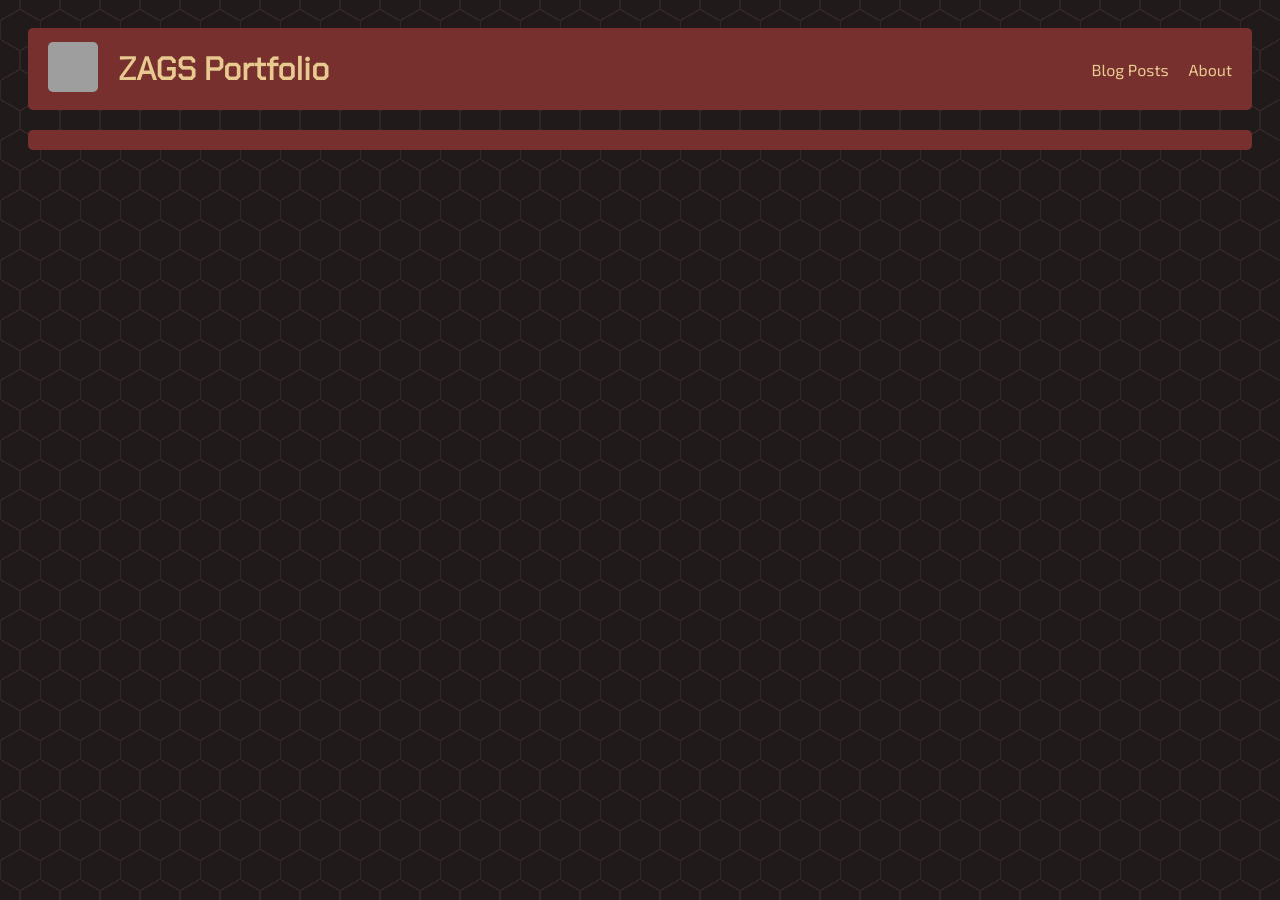
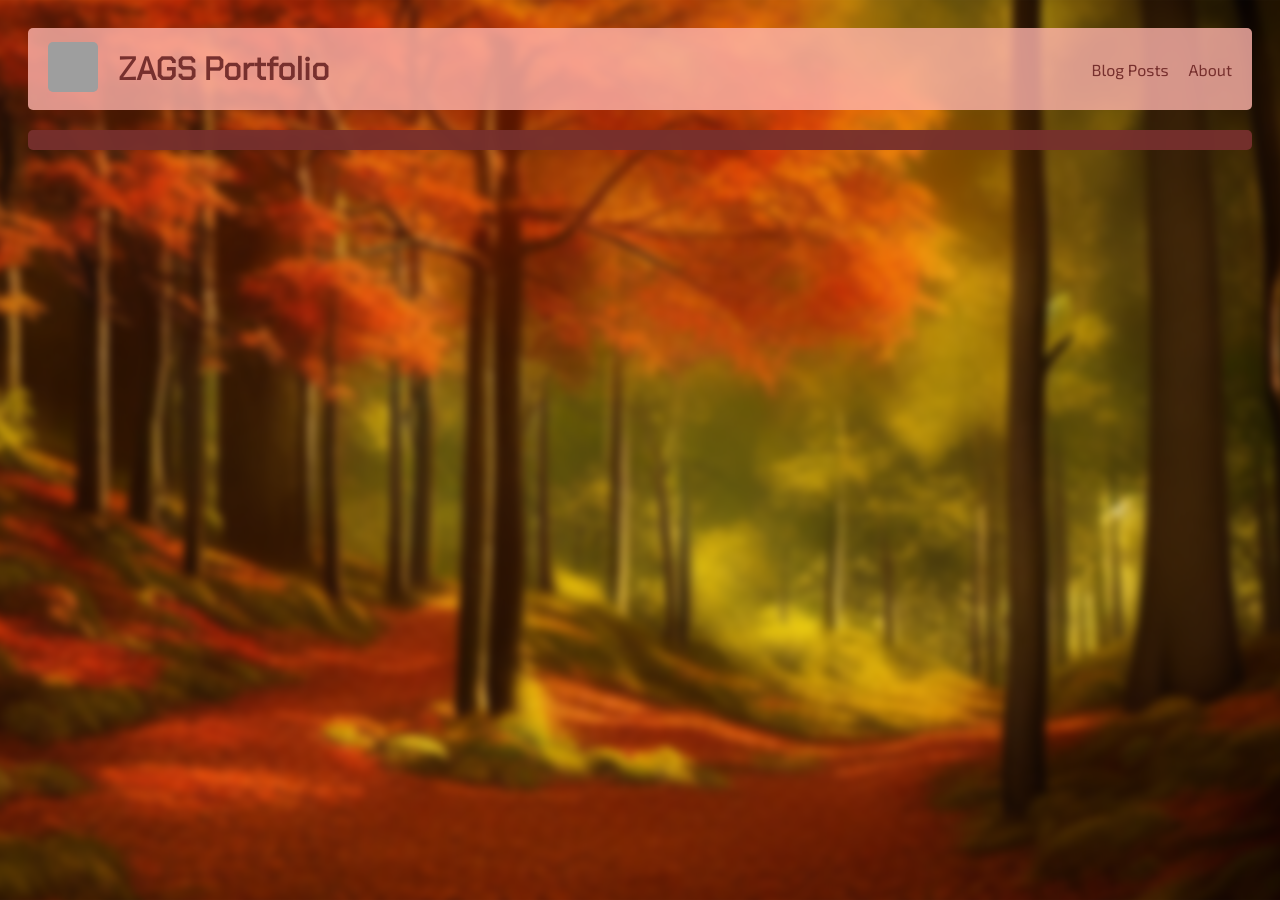
Before and after one commit to Pinemark-Gale/Pinemark-Gale.github.io, a Jekyll site: the page built from index.markdown, in a window 1280 px wide. Built offline with Jekyll 4.4.1, drawn with Linux system fonts in a browser that asks for light colours; grey boxes are pictures that could not be loaded.

Commit message:
Small styling iterations.

```diff
--- a/_sass/body-content.scss
+++ b/_sass/body-content.scss
@@ -2,22 +2,39 @@
  * of a webpage.
  * *******************************/
  body {
-    background:
-    radial-gradient(circle farthest-side at 0% 50%,$dark-background 23.5%,rgba(240,166,17,0) 0)21px 30px,
-    radial-gradient(circle farthest-side at 0% 50%,$dark-background-highlight 24%,rgba(240,166,17,0) 0)19px 30px,
-    linear-gradient($dark-background 14%,rgba(240,166,17,0) 0, rgba(240,166,17,0) 85%,$dark-background 0)0 0,
-    linear-gradient(150deg,$dark-background 24%, $dark-background-highlight 0, $dark-background-highlight 26%,rgba(240,166,17,0) 0,rgba(240,166,17,0) 74%,$dark-background-highlight 0,$dark-background-highlight 76%,$dark-background 0)0 0,
-    linear-gradient(30deg, $dark-background 24%,$dark-background-highlight 0, $dark-background-highlight 26%,rgba(240,166,17,0) 0,rgba(240,166,17,0) 74%,$dark-background-highlight 0,$dark-background-highlight 76%,$dark-background 0)0 0,
-    linear-gradient(90deg,$dark-background-highlight 2%,$dark-background 0,$dark-background 98%,$dark-background 0%)0 0 $dark-background;
-    background-size: 40px 60px;
-    padding: 20px;
+   //  background:
+   //  radial-gradient(circle farthest-side at 0% 50%,$dark-background 23.5%,rgba(240,166,17,0) 0)21px 30px,
+   //  radial-gradient(circle farthest-side at 0% 50%,$dark-background-highlight 24%,rgba(240,166,17,0) 0)19px 30px,
+   //  linear-gradient($dark-background 14%,rgba(240,166,17,0) 0, rgba(240,166,17,0) 85%,$dark-background 0)0 0,
+   //  linear-gradient(150deg,$dark-background 24%, $dark-background-highlight 0, $dark-background-highlight 26%,rgba(240,166,17,0) 0,rgba(240,166,17,0) 74%,$dark-background-highlight 0,$dark-background-highlight 76%,$dark-background 0)0 0,
+   //  linear-gradient(30deg, $dark-background 24%,$dark-background-highlight 0, $dark-background-highlight 26%,rgba(240,166,17,0) 0,rgba(240,166,17,0) 74%,$dark-background-highlight 0,$dark-background-highlight 76%,$dark-background 0)0 0,
+   //  linear-gradient(90deg,$dark-background-highlight 2%,$dark-background 0,$dark-background 98%,$dark-background 0%)0 0 $dark-background;
+   //  background-size: 40px 60px;
+   padding: 20px;
+ }
+
+ .background-image {
+   background-image: url(images/forest_background.png);
+   background-position: center;
+   background-repeat: repeat;
+   background-size: cover;
+   display: block;
+   filter: blur(4px);
+   height: 102%;
+   left: -1%;
+   position: fixed;
+   top: -1%;
+   width: 102%;
+   z-index: 0;
  }
 
  .content {
-    background-color: $maroon;
+    background-color: $maroona;
     border-radius: $small-corner;
     color: $font-main;
     padding: $item-padding-medium;
     margin-bottom: $item-margin-large;
     margin-top: $item-margin-large;
+    position: relative;
+    z-index: 10;
  }
--- a/_sass/navigation.scss
+++ b/_sass/navigation.scss
@@ -3,21 +3,25 @@
  * *******************************/
 .nav {
     align-items: center;
-    background-color: $maroon;
+    background-color: $pinka;
     border-radius: $small-corner;
     display: flex;
     flex-wrap: wrap;
     justify-content: space-between;
     min-width: 350px;
     padding: $item-padding-medium;
+    position: sticky;
+    position: -webkit-sticky;
+    top: 0;
     width: calc(100% - 20px);
+    z-index: 20;
 
     .menu {
         display: flex;
         align-items: center;
 
         .title {
-            color: $font-highlight;
+            color: $maroon;
             font-family: 'ChakraPetch';
             font-weight: bold;
             font-size: 2em;
@@ -26,7 +30,7 @@
 
         a {
             font-family: 'Exo 2';
-            color: $font-highlight;
+            color: $maroon;
             text-decoration: none;
             margin: $item-margin-medium;
         }
--- a/_sass/variables.scss
+++ b/_sass/variables.scss
@@ -3,8 +3,10 @@
 
 /*** Main application colors. ***/
 $pink: #ffb5ac;
+$pinka: rgba(255, 181, 172, 0.8);
 $highlight-pink: #5d3f3d;
 $maroon: #77302e;
+$maroona: rgba(119, 48, 46, 0.95);
 $accent-gold:#5e4201;
 $dark-background: #201a1a;
 $dark-background-highlight: #322626;
```
